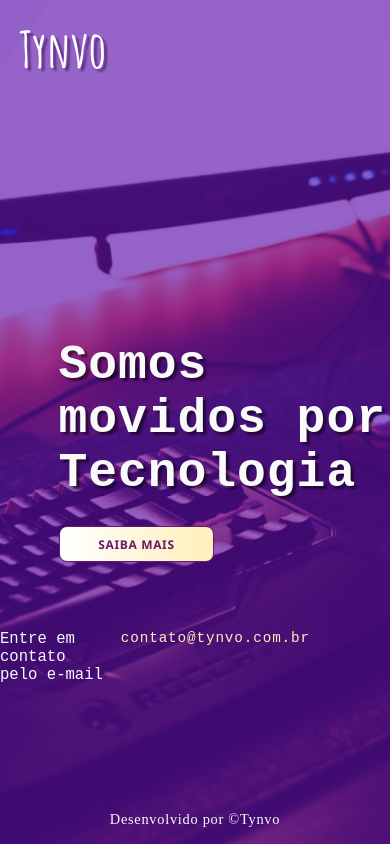
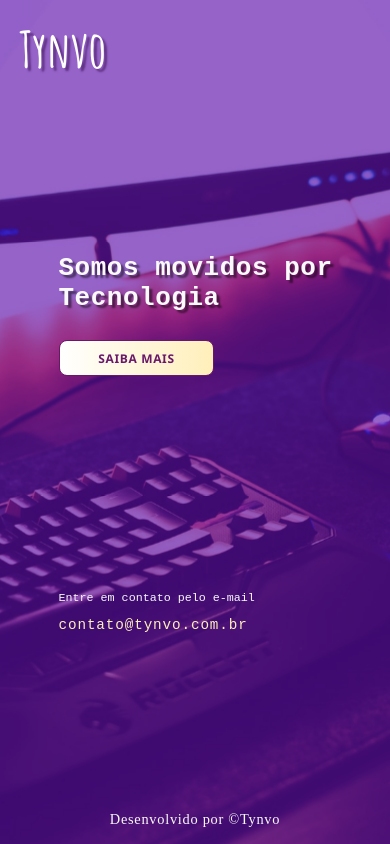
Before and after one commit to LeandroKlug/tynvo, a plain HTML site: page index.html in a window 390 px wide. Drawn offline with Linux system fonts and the light colour scheme.

```diff
--- a/style.css
+++ b/style.css
@@ -139,3 +139,27 @@ header{
 .contato a:hover{
     border-bottom: 1px solid #fafafa;
 }
+
+@media screen and (max-width: 796px){
+    .contato{
+        display: block;
+        position: absolute;
+        bottom: 25%;
+        left: 15%;
+    }
+
+    .contato p{
+        margin-bottom: 1em;
+        font-size: 0.9em;
+        margin-right: 0;
+    }
+
+    .banner {
+        top: 30%;
+        left: 15%;
+     }
+
+    .banner h1{
+        font-size: 2em;
+    }
+}
```
